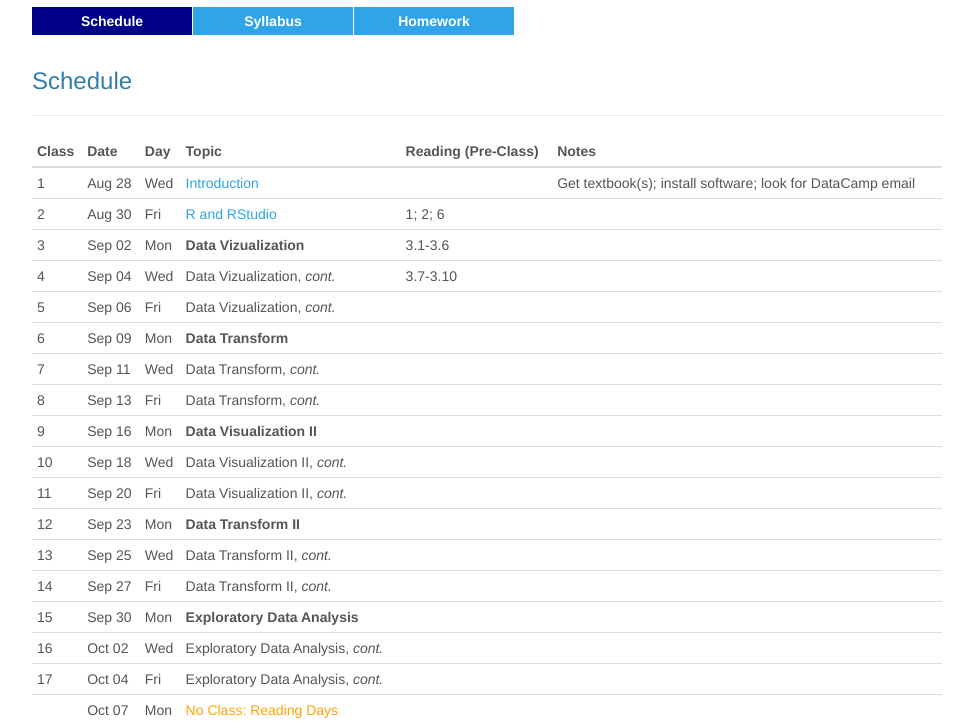
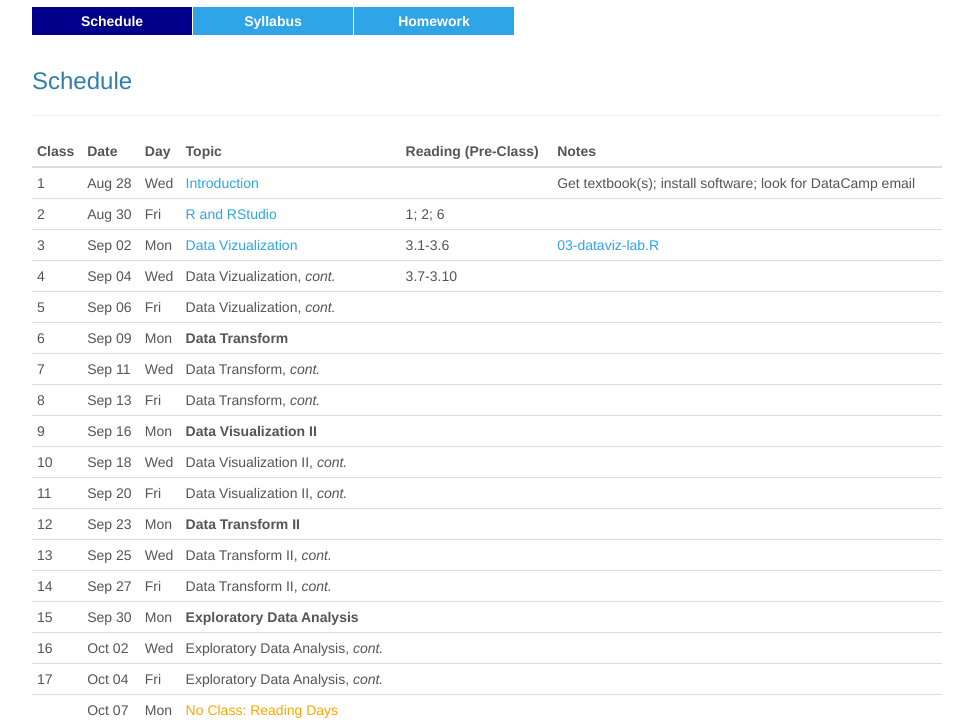
Before and after one commit to mdporter/SYS2202, a plain HTML site: page index.html in a window 1280 px wide. Shown: the part 71-794 px from the top of the page, without its empty margins (153-1126 px from the left). Drawn offline with nearby package versions, Linux system fonts and the light colour scheme; some packages are replaced by stand-ins of ours.

Commit message:
added data viz material

```diff
--- a/index.html
+++ b/index.html
@@ -273,9 +273,9 @@ td {
 <td align="left">3</td>
 <td align="left">Sep 02</td>
 <td align="left">Mon</td>
-<td align="left"><strong>Data Vizualization</strong></td>
+<td align="left"><a href="lectures/03-dataviz.pdf">Data Vizualization</a></td>
 <td align="left">3.1-3.6</td>
-<td align="left"></td>
+<td align="left"><a href="R/03-dataviz-lab.R">03-dataviz-lab.R</a></td>
 </tr>
 <tr class="even">
 <td align="left">4</td>
```
Also changed, not shown: 2 other files.
